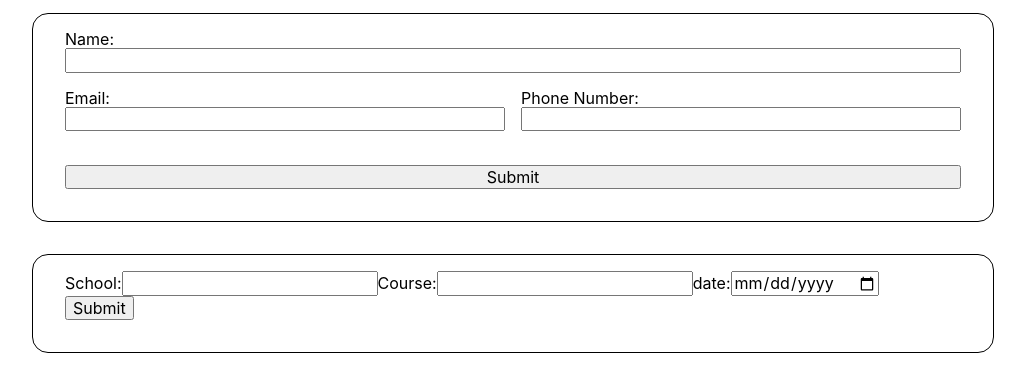
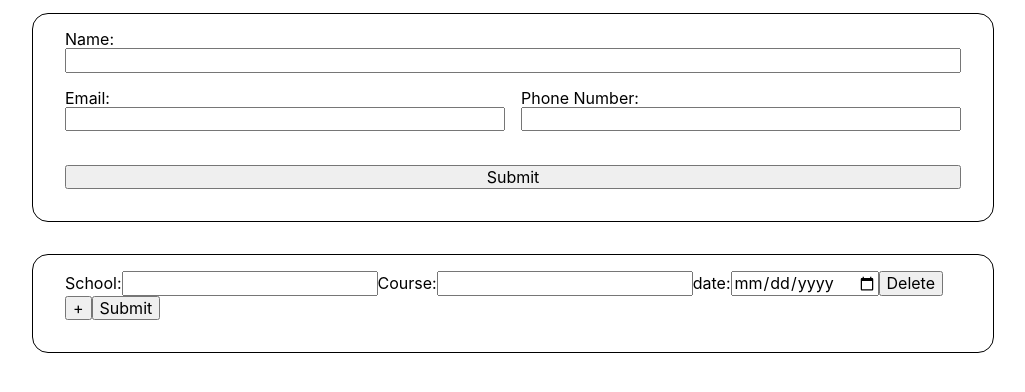
Before and after one commit to LBirkinshaw-Doyle/cv-project, a React (Create React App) app: page / in a window 1280 px wide. Shown: the top 392 px of the page, without its empty margins (127-1152 px from the left). Built offline with nearby package versions, Linux system fonts and the light colour scheme; the HTML template or start-up script is replaced by a standard one.

Commit message:
complete education functionality

```diff
--- a/src/components/EducationEdit.js
+++ b/src/components/EducationEdit.js
@@ -8,10 +8,13 @@ class EducationEdit extends React.Component {
   constructor(props) {
     super(props);
     this.state = {
-      education: [],
+      education: this.props.educationList,
     };
     this.handleEducationItemChange = this.handleEducationItemChange.bind(this);
     this.handleSubmit = this.handleSubmit.bind(this);
+    this.handleNewEducationItem = this.handleNewEducationItem.bind(this);
+    this.handleEducationItemDelete = this.handleEducationItemDelete.bind(this);
+    this.updateEducation = this.updateEducation.bind(this);
   }
 
   handleEducationItemChange(index, school, title, date) {
@@ -19,12 +22,27 @@ class EducationEdit extends React.Component {
     educationArray[index] = { school: school, title: title, date: date };
     this.setState({ education: educationArray });
   }
+  handleNewEducationItem(event) {
+    event.preventDefault();
+    const newIndex = this.state.education.length;
+    let educationArray = this.state.education.slice();
+    educationArray[newIndex] = { school: '', title: '', date: '' };
+    this.setState({ education: educationArray }, this.updateEducation);
+  }
+  handleEducationItemDelete(index) {
+    let educationArray = this.state.education.slice();
+    educationArray.splice(index, 1);
+    this.setState({ education: educationArray }, this.updateEducation);
+  }
   handleSubmit(event) {
     event.preventDefault();
-    if (this.state.education[0] !== undefined)
-      this.props.updateEducation(this.state.education);
+    if (this.state.education[0] !== undefined) this.updateEducation();
     this.props.toggleEdit(event);
   }
+
+  updateEducation = () => {
+    this.props.updateEducation(this.state.education);
+  };
   render() {
     let display = [];
     this.props.educationList.forEach((educationItem, index) => {
@@ -34,14 +52,16 @@ class EducationEdit extends React.Component {
           title={educationItem.title}
           date={educationItem.date}
           index={index}
-          key={educationItem.school + educationItem.title}
+          key={educationItem.school + educationItem.title + index}
           handleChange={this.handleEducationItemChange}
+          handleDelete={this.handleEducationItemDelete}
         />
       );
     });
     return (
       <form id="education-form" onSubmit={this.handleSubmit}>
         {display}
+        <button onClick={this.handleNewEducationItem}>+</button>
         <input type="submit" value="Submit" />
       </form>
     );
--- a/src/components/EducationEditInput.js
+++ b/src/components/EducationEditInput.js
@@ -13,6 +13,7 @@ class EducationEditInput extends React.Component {
     this.handleSchoolChange = this.handleSchoolChange.bind(this);
     this.handleTitleChange = this.handleTitleChange.bind(this);
     this.handleDateChange = this.handleDateChange.bind(this);
+    this.handleDeleteEvent = this.handleDeleteEvent.bind(this);
   }
   componentDidUpdate(prevProps, prevState) {
     if (this.state !== prevState) {
@@ -32,6 +33,10 @@ class EducationEditInput extends React.Component {
   }
   handleDateChange(event) {
     this.setState({ dateValue: event.target.value });
+  }
+  handleDeleteEvent(event) {
+    event.preventDefault();
+    this.props.handleDelete(this.props.index);
   }
   render() {
     return (
@@ -60,6 +65,7 @@ class EducationEditInput extends React.Component {
             onChange={this.handleDateChange}
           />
         </label>
+        <button onClick={this.handleDeleteEvent}>Delete</button>
       </div>
     );
   }
```
